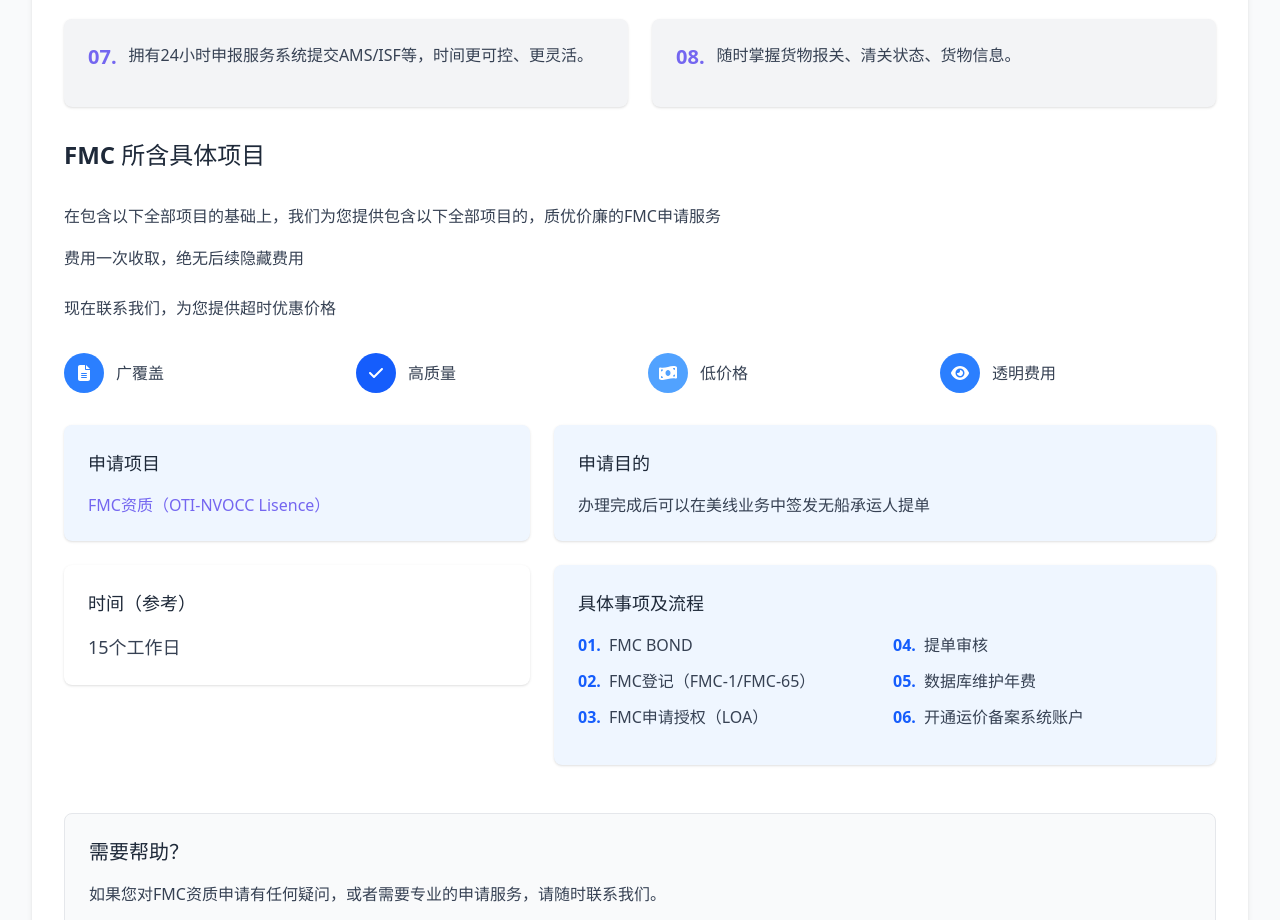
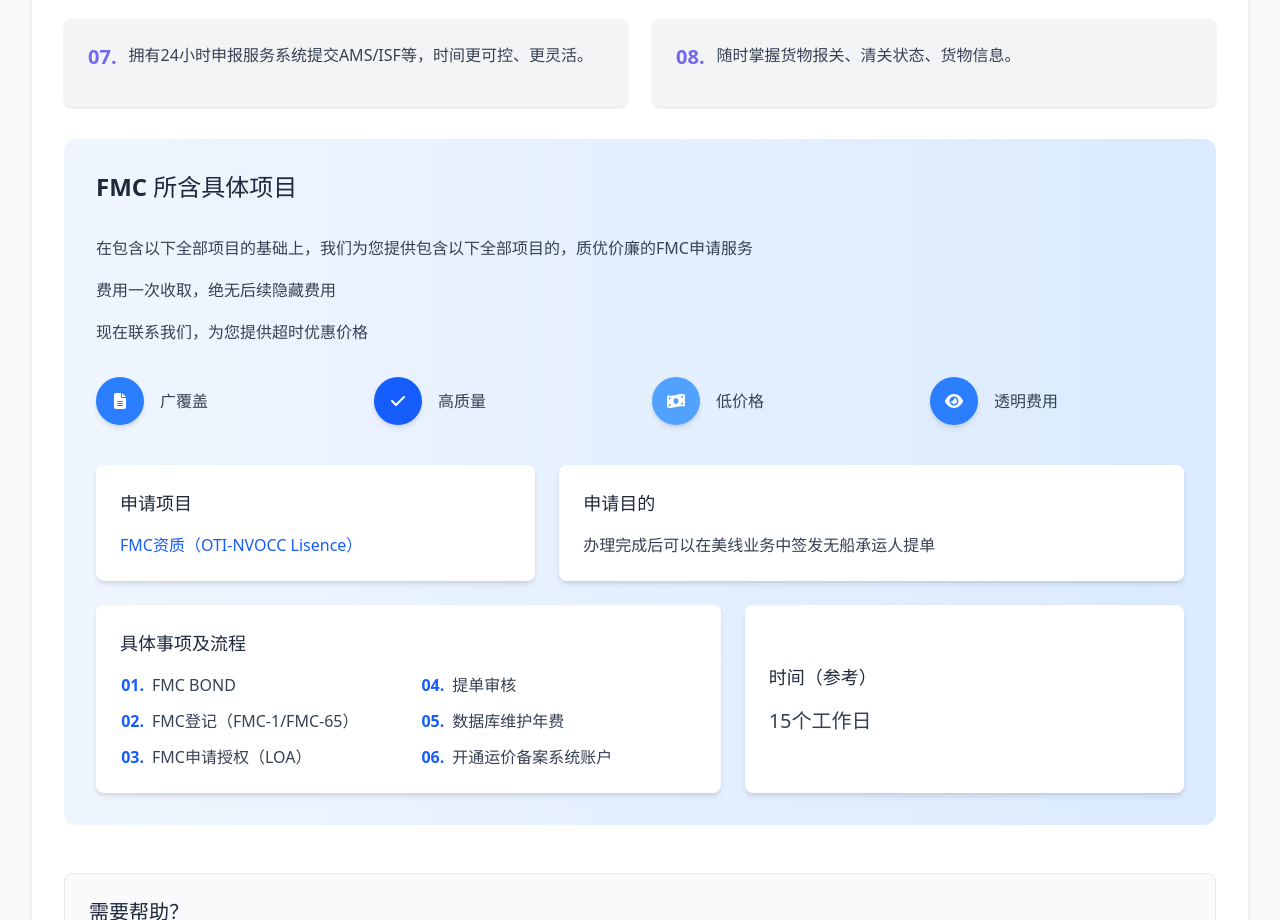
Before and after one commit to LeoYang9189/wooo, a React (Vite) app: page /fmc-qualification in a window 1280 px wide. Shown: the part 1880-2800 px from the top of the page. Built offline with nearby package versions, Linux system fonts and the light colour scheme.

Commit message:
完全重新设计FMC所含具体项目部分，优化布局和对齐方式，提升整体美观度

```diff
--- a/src/components/pages/FMCQualification.tsx
+++ b/src/components/pages/FMCQualification.tsx
@@ -7,17 +7,12 @@ import { FontAwesomeIcon } from '@fortawesome/react-fontawesome';
 import {
   faShip,
   faFileAlt,
-  faHandshake,
   faGlobe,
-  faBuilding,
   faClipboardCheck,
-  faFileInvoiceDollar,
   faFileContract,
   faArrowRight,
   faCheck,
-  faLock,
   faFileSignature,
-  faShieldAlt,
   faNetworkWired,
   faMoneyBillWave,
   faEye
@@ -466,41 +461,41 @@ const FMCQualification = () => {
                 </div>
 
                 {/* FMC所含具体项目 */}
-                <div className="relative">
+                <div className="relative bg-gradient-to-r from-blue-50 to-blue-100 p-8 rounded-xl mb-12">
                   <h2 className="text-2xl font-bold text-gray-800 mb-8">FMC 所含具体项目</h2>
 
-                  <div className="mb-8">
+                  <div className="mb-10">
                     <p className="text-gray-700 leading-relaxed mb-4">
                       在包含以下全部项目的基础上，我们为您提供包含以下全部项目的，质优价廉的FMC申请服务
                     </p>
-                    <p className="text-gray-700 leading-relaxed mb-6">
+                    <p className="text-gray-700 leading-relaxed mb-4">
                       费用一次收取，绝无后续隐藏费用
                     </p>
                     <p className="text-gray-700 leading-relaxed mb-8">
                       现在联系我们，为您提供超时优惠价格
                     </p>
 
-                    <div className="grid grid-cols-2 md:grid-cols-4 gap-4 mb-8">
+                    <div className="grid grid-cols-2 md:grid-cols-4 gap-6 mb-8">
                       <div className="flex items-center">
-                        <div className="w-10 h-10 flex items-center justify-center bg-blue-500 rounded-full text-white mr-3">
+                        <div className="w-12 h-12 flex items-center justify-center bg-blue-500 rounded-full text-white mr-4 shadow-md">
                           <FontAwesomeIcon icon={faFileAlt} />
                         </div>
                         <span className="font-medium text-gray-700">广覆盖</span>
                       </div>
                       <div className="flex items-center">
-                        <div className="w-10 h-10 flex items-center justify-center bg-blue-600 rounded-full text-white mr-3">
+                        <div className="w-12 h-12 flex items-center justify-center bg-blue-600 rounded-full text-white mr-4 shadow-md">
                           <FontAwesomeIcon icon={faCheck} />
                         </div>
                         <span className="font-medium text-gray-700">高质量</span>
                       </div>
                       <div className="flex items-center">
-                        <div className="w-10 h-10 flex items-center justify-center bg-blue-400 rounded-full text-white mr-3">
+                        <div className="w-12 h-12 flex items-center justify-center bg-blue-400 rounded-full text-white mr-4 shadow-md">
                           <FontAwesomeIcon icon={faMoneyBillWave} />
                         </div>
                         <span className="font-medium text-gray-700">低价格</span>
                       </div>
                       <div className="flex items-center">
-                        <div className="w-10 h-10 flex items-center justify-center bg-blue-500 rounded-full text-white mr-3">
+                        <div className="w-12 h-12 flex items-center justify-center bg-blue-500 rounded-full text-white mr-4 shadow-md">
                           <FontAwesomeIcon icon={faEye} />
                         </div>
                         <span className="font-medium text-gray-700">透明费用</span>
@@ -508,75 +503,60 @@ const FMCQualification = () => {
                     </div>
                   </div>
 
-                  {/* 便当盒式布局 */}
-                  <div className="grid grid-cols-1 md:grid-cols-12 gap-6">
-                    {/* 左侧卡片 */}
-                    <div className="md:col-span-5 flex flex-col gap-6">
-                      {/* 申请项目卡片 */}
-                      <div className="bg-blue-50 p-6 rounded-lg shadow-sm">
+                  {/* 便当盒式布局 - 重新设计 */}
+                  <div className="grid grid-cols-12 gap-6">
+                    {/* 第一行 */}
+                    <div className="col-span-12 md:col-span-5 bg-white p-6 rounded-lg shadow-md">
                       <h3 className="text-lg font-bold text-gray-800 mb-4">申请项目</h3>
-                        <p className="text-primary font-medium">FMC资质（OTI-NVOCC Lisence）</p>
+                      <p className="text-blue-600 font-medium">FMC资质（OTI-NVOCC Lisence）</p>
                     </div>
 
-                      {/* 时间卡片 */}
-                      <div className="bg-white p-6 rounded-lg shadow-sm">
-                        <h3 className="text-lg font-bold text-gray-800 mb-4">时间（参考）</h3>
-                        <p className="text-gray-700 text-lg">15个工作日</p>
-                      </div>
-                    </div>
-
-                    {/* 右侧卡片 */}
-                    <div className="md:col-span-7 flex flex-col gap-6">
-                      {/* 申请目的卡片 */}
-                      <div className="bg-blue-50 p-6 rounded-lg shadow-sm">
+                    <div className="col-span-12 md:col-span-7 bg-white p-6 rounded-lg shadow-md">
                       <h3 className="text-lg font-bold text-gray-800 mb-4">申请目的</h3>
                       <p className="text-gray-700">办理完成后可以在美线业务中签发无船承运人提单</p>
                     </div>
 
-                      {/* 具体事项及流程卡片 */}
-                      <div className="bg-blue-50 p-6 rounded-lg shadow-sm">
+                    {/* 第二行 */}
+                    <div className="col-span-12 md:col-span-7 bg-white p-6 rounded-lg shadow-md">
                       <h3 className="text-lg font-bold text-gray-800 mb-4">具体事项及流程</h3>
-                        <div className="grid grid-cols-1 md:grid-cols-2 gap-4">
-                          <div>
-                            <div className="flex items-start mb-3">
-                              <span className="text-blue-600 font-bold mr-2">01.</span>
+                      <div className="grid grid-cols-1 md:grid-cols-2 gap-x-6 gap-y-3">
+                        <div className="flex items-start">
+                          <span className="text-blue-600 font-bold mr-2 w-6 text-right">01.</span>
                           <p className="text-gray-700">FMC BOND</p>
                         </div>
 
-                            <div className="flex items-start mb-3">
-                              <span className="text-blue-600 font-bold mr-2">02.</span>
+                        <div className="flex items-start">
+                          <span className="text-blue-600 font-bold mr-2 w-6 text-right">04.</span>
+                          <p className="text-gray-700">提单审核</p>
+                        </div>
+
+                        <div className="flex items-start">
+                          <span className="text-blue-600 font-bold mr-2 w-6 text-right">02.</span>
                           <p className="text-gray-700">FMC登记（FMC-1/FMC-65）</p>
                         </div>
 
-                            <div className="flex items-start mb-3">
-                              <span className="text-blue-600 font-bold mr-2">03.</span>
-                              <p className="text-gray-700">FMC申请授权（LOA）</p>
-                            </div>
-                          </div>
-
-                          <div>
-                            <div className="flex items-start mb-3">
-                              <span className="text-blue-600 font-bold mr-2">04.</span>
-                              <p className="text-gray-700">提单审核</p>
-                            </div>
-
-                            <div className="flex items-start mb-3">
-                              <span className="text-blue-600 font-bold mr-2">05.</span>
+                        <div className="flex items-start">
+                          <span className="text-blue-600 font-bold mr-2 w-6 text-right">05.</span>
                           <p className="text-gray-700">数据库维护年费</p>
                         </div>
 
-                            <div className="flex items-start mb-3">
-                              <span className="text-blue-600 font-bold mr-2">06.</span>
+                        <div className="flex items-start">
+                          <span className="text-blue-600 font-bold mr-2 w-6 text-right">03.</span>
+                          <p className="text-gray-700">FMC申请授权（LOA）</p>
+                        </div>
+
+                        <div className="flex items-start">
+                          <span className="text-blue-600 font-bold mr-2 w-6 text-right">06.</span>
                           <p className="text-gray-700">开通运价备案系统账户</p>
                         </div>
                       </div>
                     </div>
+
+                    <div className="col-span-12 md:col-span-5 bg-white p-6 rounded-lg shadow-md flex flex-col justify-center">
+                      <h3 className="text-lg font-bold text-gray-800 mb-4">时间（参考）</h3>
+                      <p className="text-gray-700 text-xl">15个工作日</p>
                     </div>
                   </div>
-                  </div>
-
-                  {/* 背景装饰 */}
-                  <div className="absolute top-0 right-0 w-1/2 h-full bg-blue-500 opacity-10 rounded-r-lg -z-10"></div>
                 </div>
 
                 {/* 联系我们部分 */}
```
Lines whose indentation alone changed are shown as unchanged.
